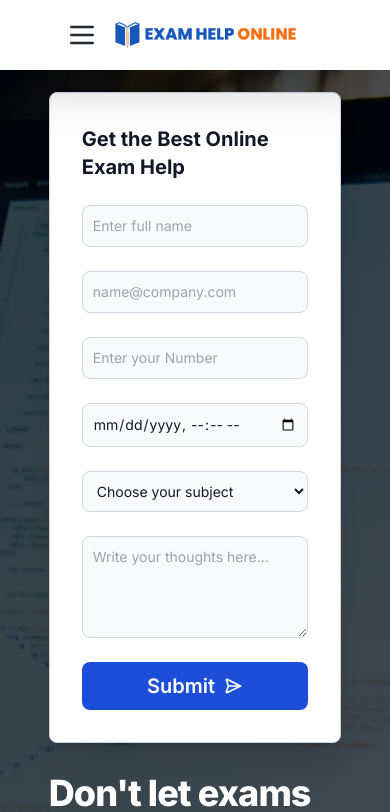
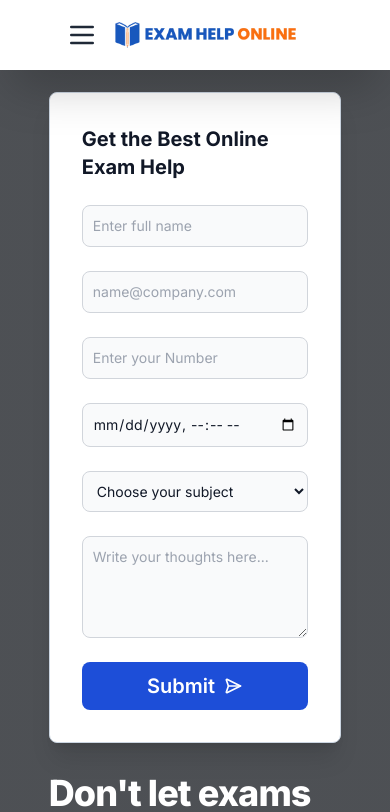
Before and after one commit to Devilisded/examhelp, a Next.js app: page / in a window 390 px wide. Shown: the top 812 px of the page. Built offline with nearby package versions, Linux system fonts and the light colour scheme.

Commit message:
change in mobile speed

```diff
--- a/components/hero/Hero.jsx
+++ b/components/hero/Hero.jsx
@@ -1,12 +1,23 @@
+"use client";
 import { IconArrowRight, IconChecks, IconSend2 } from "@tabler/icons-react";
 import "./style.css";
+import { useEffect, useState } from "react";
 
 const Hero = () => {
+  const [hero, setHero] = useState(false);
+  const checkWidth = () => {
+    if (window.innerWidth >= 960) {
+      setHero(true);
+    }
+  };
+  useEffect(() => {
+    checkWidth();
+  }, []);
   return (
     <section
-      className={
-        "bg-slate-200 dark:bg-gray-900 mt-[60px] w-full flex justify-center image-full hero1"
-      }
+      className={`bg-slate-200 dark:bg-gray-900 mt-[60px] w-full flex justify-center image-full ${
+        hero ? "hero1" : "hero2"
+      }`}
     >
       <div className="grid w-[75%] py-8 mx-auto gap-8 lg:py-16 lg:grid-cols-5  ">
         <div className="mr-auto place-self-center  order-last lg:order-1 lg:col-span-3 z-10">
--- a/components/hero/style.css
+++ b/components/hero/style.css
@@ -7,3 +7,10 @@
     url("/images/hero.webp") no-repeat center top;
   background-size: cover;
 }
+.hero2 {
+  background: linear-gradient(
+    90deg,
+    rgba(2, 6, 12, 0.7) 0%,
+    rgba(2, 6, 12, 0.7) 100%
+  );
+}
```
